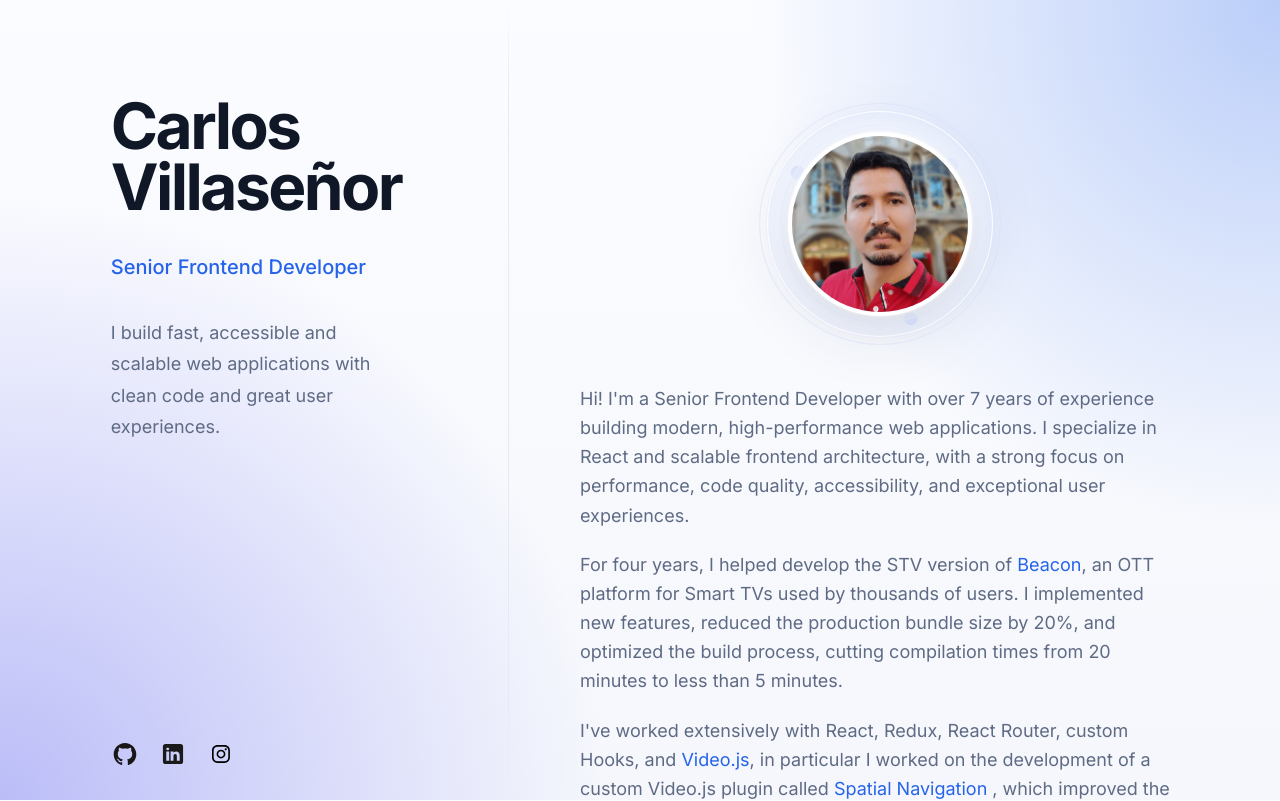
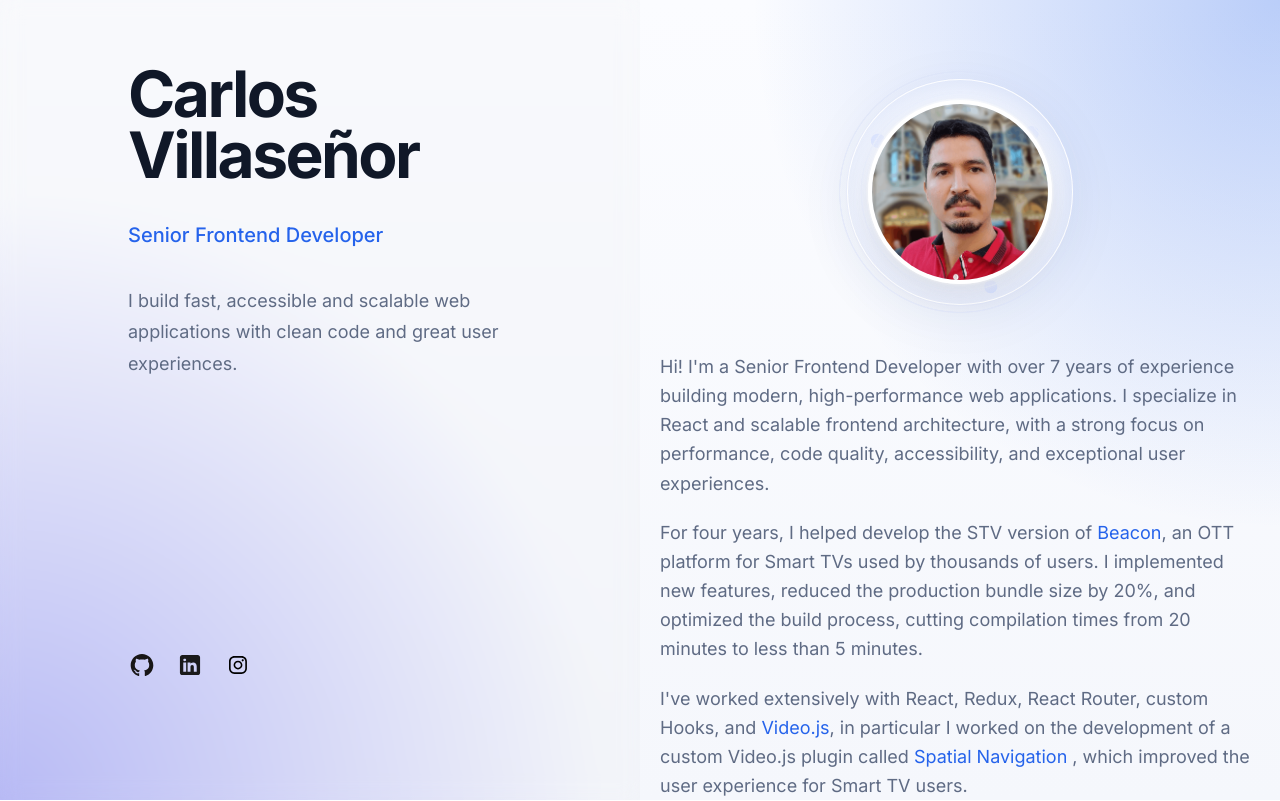
Before and after one commit to CarlosVillasenor/personal-landing-page, a Next.js app: page / in a window 1280 px wide. Shown: the top 801 px of the page. Built offline with nearby package versions, Linux system fonts and the light colour scheme.

Commit message:
refactor: use sticky position  for header instead of fixed position

```diff
--- a/src/app/page.module.css
+++ b/src/app/page.module.css
@@ -3,72 +3,22 @@
   padding: 2rem;
 }
 
-/* Large phones / small tablets */
-@media (min-width: 36rem) {
-  /* 576px */
+/* Large phones / small tablets (576px) */
+@media (min-width: 36rem) {}
 
-}
+/* Tablets (768px) */
+@media (min-width: 48rem) {}
 
-/* Tablets */
-@media (min-width: 48rem) {
-  /* 768px */
-}
-
-/* Laptops */
+/* Laptops (1024px) */
 @media (min-width: 64rem) {
-  /* 1024px */
   .main {
-    --layout-header-width: 16rem;
-    padding: var(--space-8);
-    display: block;
-    position: relative;
-  }
-
-  /* Vertical line */
-  .main::after {
-    content: "";
-    position: fixed;
-    top: 0;
-    bottom: 0;
-    left: calc(var(--space-8) + var(--layout-header-width) + var(--space-7));
-    width: 1px;
-    background: linear-gradient(
-      180deg,
-      transparent 0%,
-      var(--color-border) 12%,
-      var(--color-border) 88%,
-      transparent 100%
-    );
-    pointer-events: none;
-  }
-
-  /* Header */
-  .main > :first-child {
-    position: fixed;
-    top: var(--space-8);
-    left: var(--space-8);
-    width: var(--layout-header-width);
-    height: calc(100dvh - var(--space-8) - var(--space-8));
-  }
-
-  /* Content */
-  .main > :last-child {
-    margin-left: calc(var(--layout-header-width) + var(--space-8));
+      display: flex;
+      padding: 0;
   }
 }
 
-/* Large desktops */
-@media (min-width: 80rem) {
-  /* 1280px */
-  .main {
-    --layout-header-width: 28rem;
-  }
-}
+/* Large desktops (1280px) */
+@media (min-width: 80rem) {}
 
-/* Wide screens */
-@media (min-width: 96rem) {
-  /* 1536px */
-  .main {
-    --layout-header-width: 40rem;
-  }
-}
+/* Wide screens (1536px) */
+@media (min-width: 96rem) {}
--- a/src/components/Content/Content.module.css
+++ b/src/components/Content/Content.module.css
@@ -11,27 +11,23 @@
   gap: var(--space-10);
 }
 
-/* Large phones / small tablets */
+/* Large phones / small tablets (576px) */
 @media (min-width: 36rem) {
-  /* 576px */
   .content {
     padding-top: var(--space-12);
   }
 }
 
-/* Tablets */
+/* Tablets (768px) */
 @media (min-width: 48rem) {
-  /* 768px */
   .content {
     max-width: 46rem;
   }
 }
 
-/* Laptops */
+/* Laptops (1024px) */
 @media (min-width: 64rem) {
-  /* 1024px */
   .content {
-    margin-left: 0;
     padding-top: var(--space-12);
     padding-bottom: var(--space-12);
     gap: var(--space-11);
@@ -43,17 +39,15 @@
   }
 }
 
-/* Large desktops */
+/* Large desktops (1280px) */
 @media (min-width: 80rem) {
-  /* 1280px */
   .container {
     width: 600px;
   }
 }
 
-/* Wide screens */
+/* Wide screens (1536px) */
 @media (min-width: 96rem) {
-  /* 1536px */
   .container {
     width: 640px;
   }
--- a/src/components/Header/Header.module.css
+++ b/src/components/Header/Header.module.css
@@ -1,7 +1,3 @@
-.header {
-  overflow: hidden;
-}
-
 .content {
   position: relative;
   z-index: 1;
@@ -133,7 +129,7 @@
   }
 }
 
-/* Large phones / small tablets */
+/* Large phones / small tablets (576px) */
 @media (min-width: 36rem) {
   .content {
     padding: var(--space-12) var(--space-8) var(--space-10);
@@ -152,20 +148,8 @@
   }
 }
 
-/* Tablets */
+/* Tablets (768px) */
 @media (min-width: 48rem) {
-  .header {
-    display: flex;
-    align-items: center;
-  }
-
-  .content {
-    width: min(100%, 68rem);
-    margin-inline: auto;
-    padding: var(--space-12) var(--space-10);
-    justify-content: center;
-  }
-
   .identity {
     max-width: 34rem;
   }
@@ -184,17 +168,19 @@
   }
 }
 
-/* Laptops */
+/* Laptops (1024px) */
 @media (min-width: 64rem) {
-  /* 1024px */
   .header {
-    height: 100vh;
+    max-height: 100vh;
     flex-direction: column;
+    position: sticky;
+    top: 0;
+    padding: 0 var(--space-8);
+    background-color: rgba(0, 0, 0, 0.01);
+    backdrop-filter: blur(10px);
   }
 
   .content {
-    min-height: 100%;
-    width: 100%;
     padding: 0;
     padding-top: var(--space-12);
     gap: var(--space-12);
@@ -225,9 +211,8 @@
   }
 }
 
-/* Large desktops */
+/* Large desktops (1280px) */
 @media (min-width: 80rem) {
-  /* 1280px */
   .content {
     width: min(100%, 80rem);
     padding-inline: var(--space-14);
@@ -247,9 +232,8 @@
   }
 }
 
-/* Wide screens */
+/* Wide screens (1536px) */
 @media (min-width: 96rem) {
-  /* 1536px */
   .content {
     width: min(100%, 88rem);
   }
--- a/src/styles/globals.css
+++ b/src/styles/globals.css
@@ -1,19 +1,4 @@
 @import "./variables.css";
-
-/* @media (prefers-color-scheme: dark) {
-  :root {
-    --background: #0a0a0a;
-    --foreground: #ededed;
-  }
-} */
-
-/* @media (prefers-color-scheme: dark) {
-  html {
-    color-scheme: dark;
-  }
-} */
-
-
 
 html {
   height: 100%;
@@ -21,7 +6,6 @@ html {
 
 html, body {
   max-width: 100vw;
-  overflow-x: hidden;
 }
 
 body {
@@ -30,6 +14,8 @@ body {
   font-family: var(--font-family);
   font-size: var(--font-md);
 }
+
+/* Background gradient */
 
 body::before {
   content: "";
```
